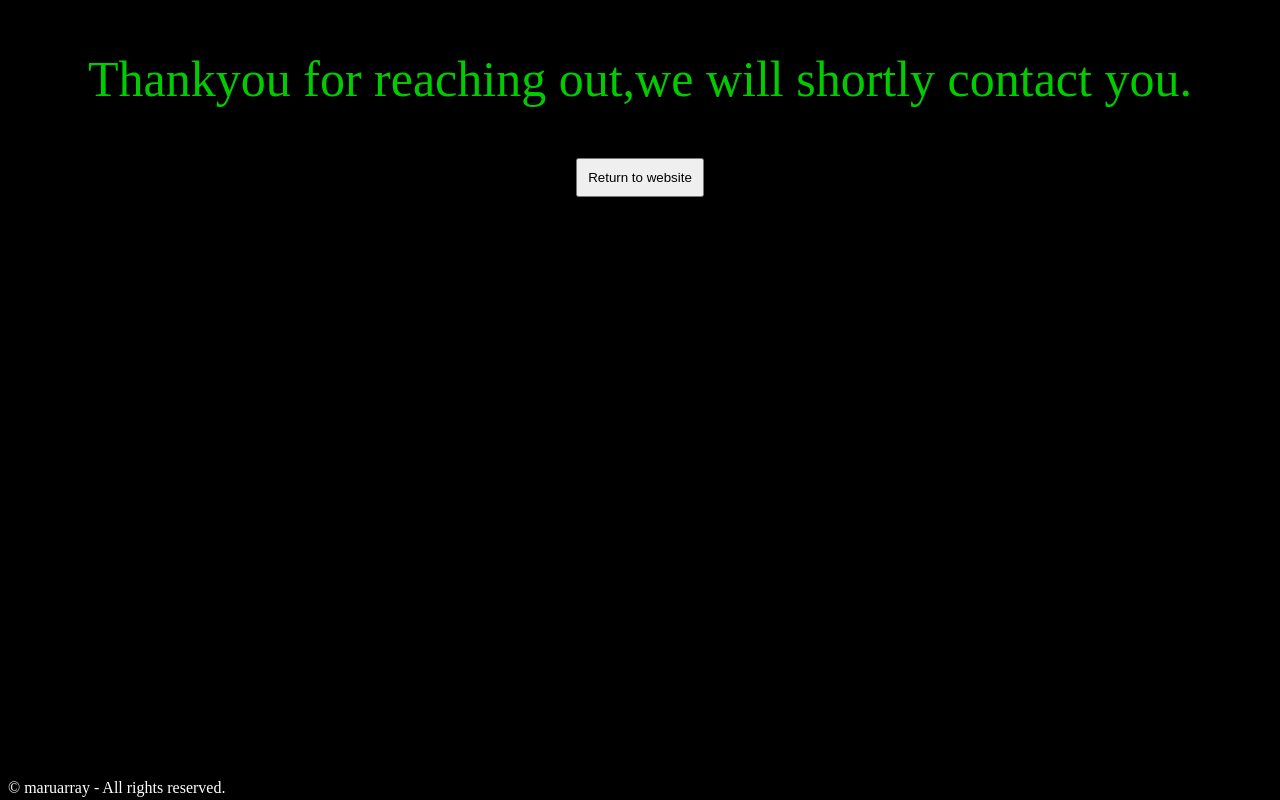
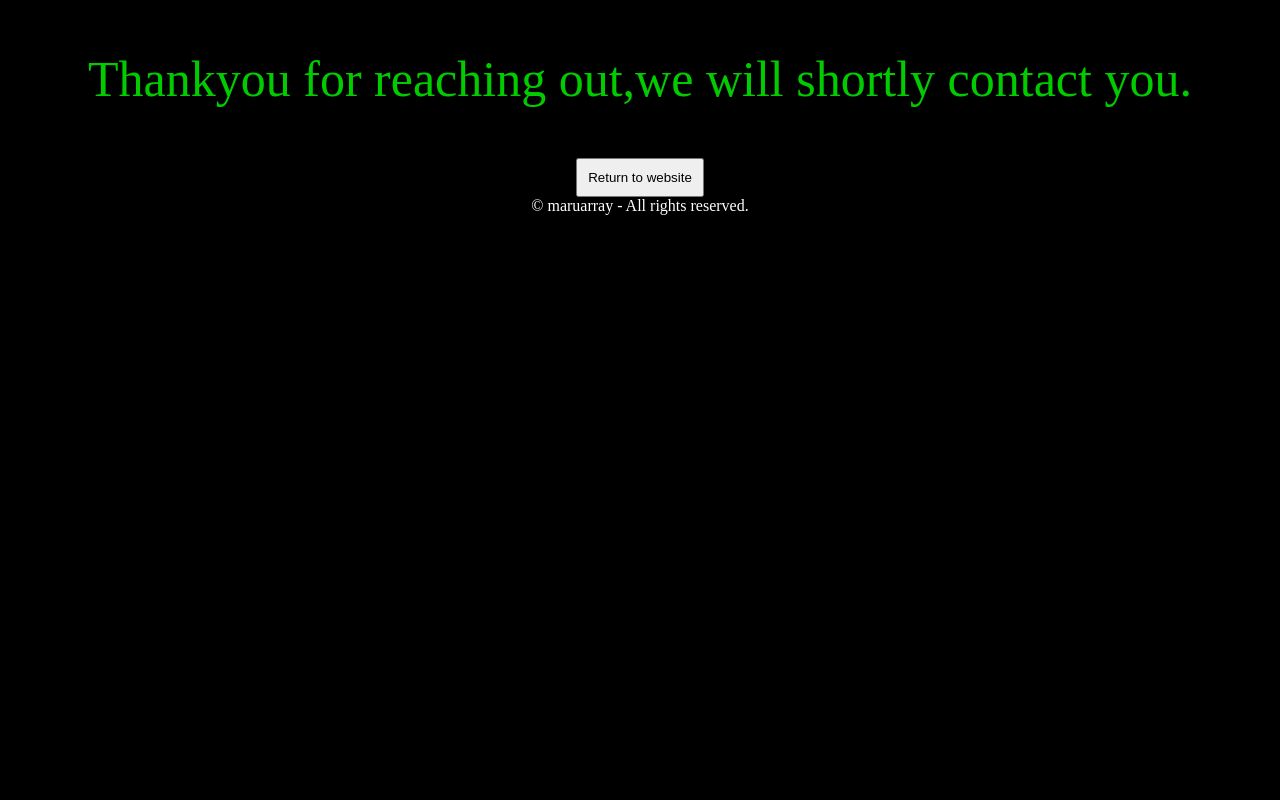
Before and after one commit to Maru-7219/maru, a plain HTML site: page thankyou/index.html in a window 1280 px wide. Drawn offline with Linux system fonts and the light colour scheme.

Commit message:
Update index.html

```diff
--- a/thankyou/index.html
+++ b/thankyou/index.html
@@ -11,7 +11,7 @@
   <a href="https://maruarray.online" > <button style="padding: 10px; cursor: pointer;">
         Return to website</button></a>
     </div>
-    <div style="position:absolute; bottom:3px; color:white; display:grid; place-content:center;">&copy; maruarray - All rights reserved.</div>
+    <div style=" color:white; display:grid; place-content:center; align-content:end;">&copy; maruarray - All rights reserved.</div>
 
 </body>
 </html>
```
